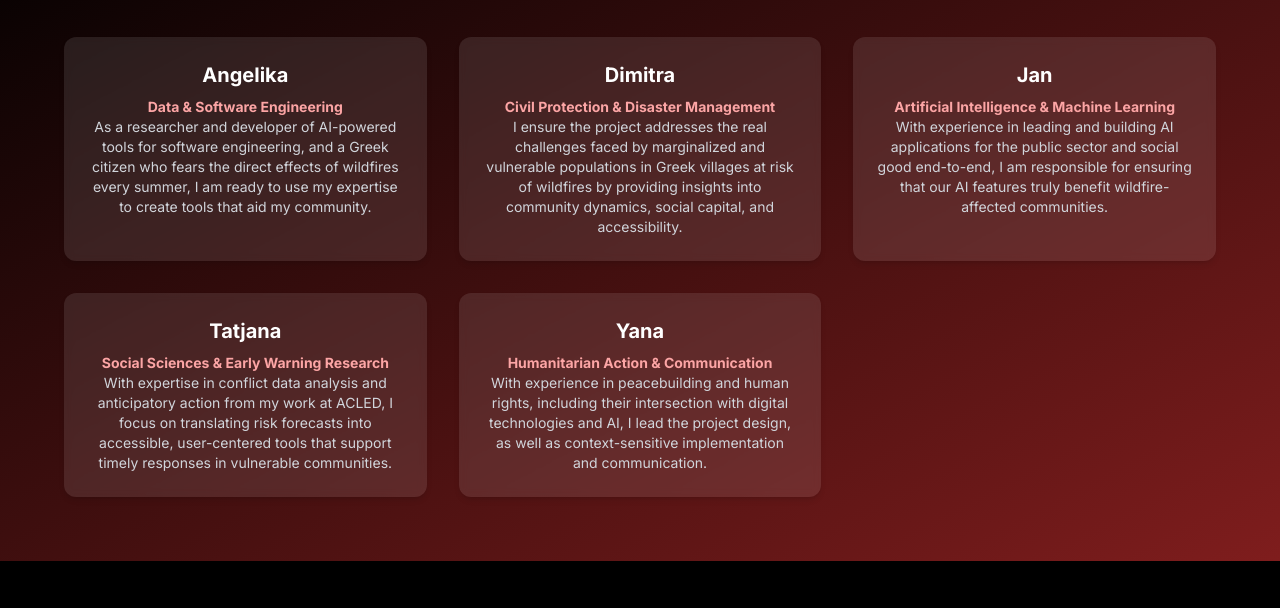
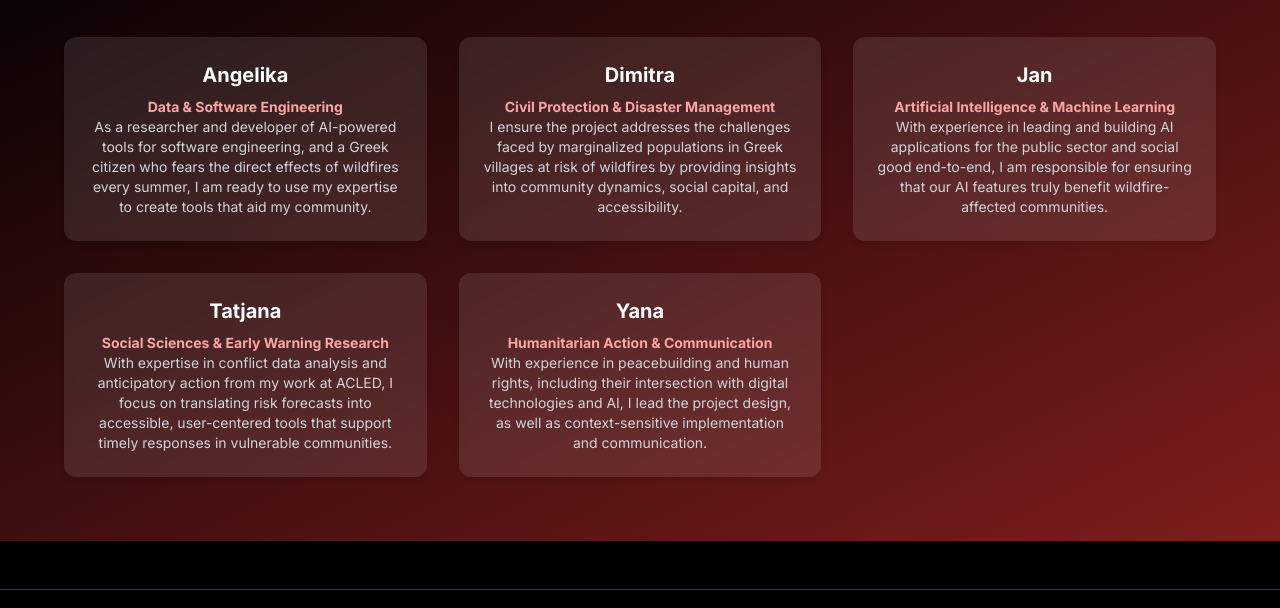
Before and after one commit to JP-Thoma/EW4A-ITU-Hackathon-2025, a plain HTML site: page docs/index.html in a window 1280 px wide. Shown: the part 1611-2219 px from the top of the page. Drawn offline with nearby package versions, Linux system fonts and the light colour scheme.

Commit message:
team content update

```diff
--- a/docs/index.html
+++ b/docs/index.html
@@ -72,7 +72,7 @@
           <div class="bg-white/10 backdrop-blur-sm p-6 rounded-xl shadow-md">
             <h3 class="text-xl font-semibold mb-2 text-white">Dimitra</h3>
             <p class="text-sm text-red-300"><b>Civil Protection & Disaster Management </b></p>
-            <p class="text-sm text-gray-300">I ensure the project addresses the real challenges faced by marginalized and vulnerable populations in Greek villages at risk of wildfires by providing insights into community dynamics, social capital, and accessibility.</p>
+            <p class="text-sm text-gray-300">I ensure the project addresses the challenges faced by marginalized populations in Greek villages at risk of wildfires by providing insights into community dynamics, social capital, and accessibility.</p>
           </div>
           <div class="bg-white/10 backdrop-blur-sm p-6 rounded-xl shadow-md">
             <h3 class="text-xl font-semibold mb-2 text-white">Jan</h3>
```
